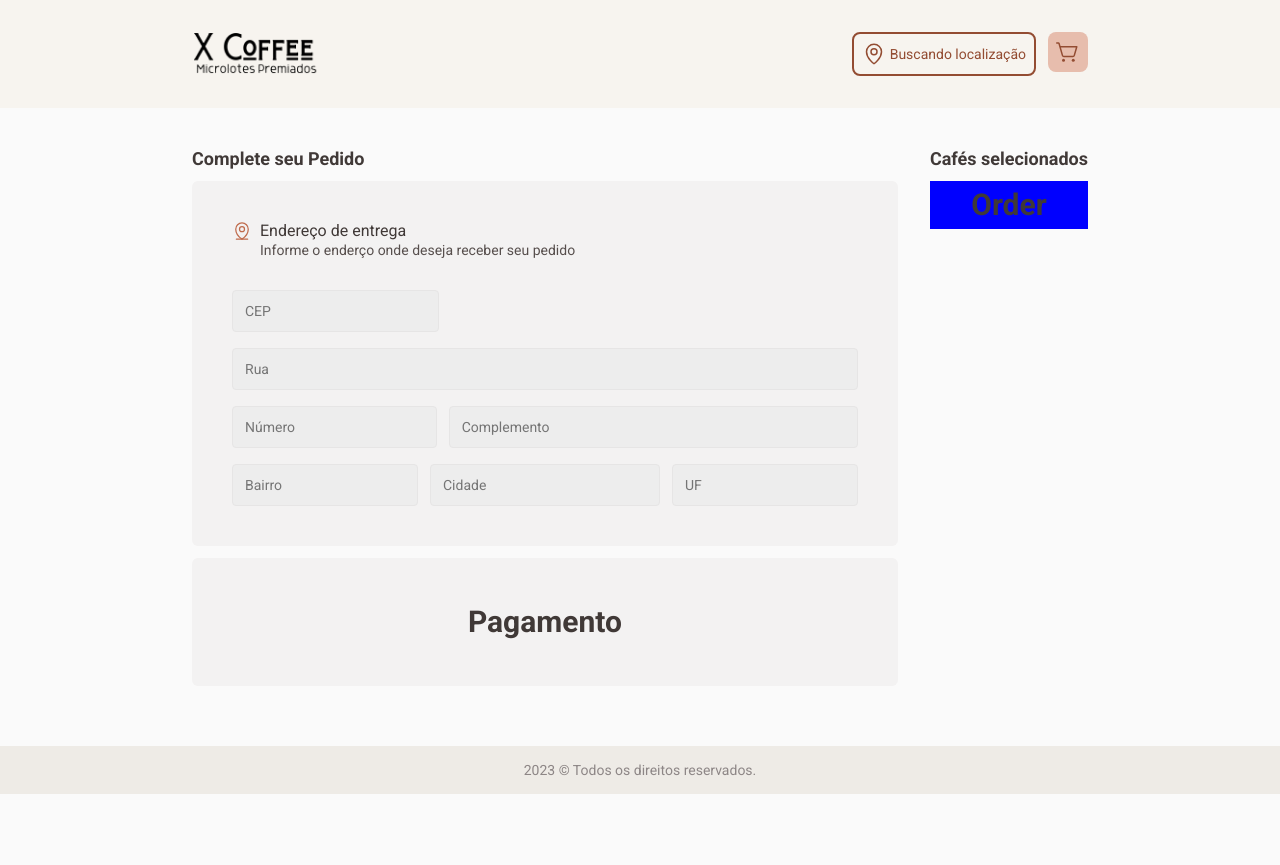
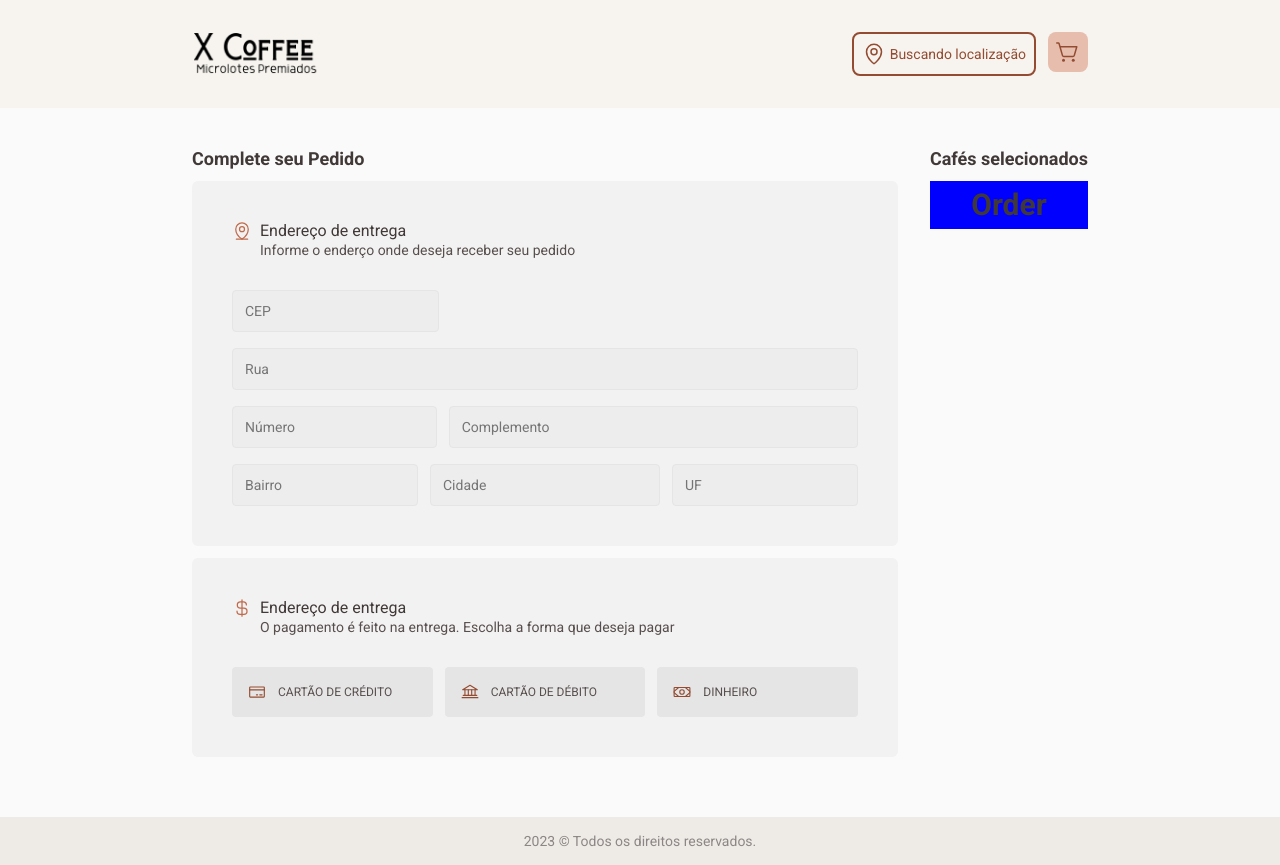
Before and after one commit to geovanarochamp/xcoffee-ecom, a React (Vite) app: page /checkout in a window 1280 px wide. Before the commit the page ends 800 px from the top, so only its background shows below. Built offline with nearby package versions, Linux system fonts and the light colour scheme; no server answers.

Commit message:
add payment component

```diff
--- a/src/pages/Checkout/DeliveryForm/style.ts
+++ b/src/pages/Checkout/DeliveryForm/style.ts
@@ -42,7 +42,7 @@ export const Form = styled.form`
 		background: ${(props) => props.theme['gray-300']};
 		border: 1px solid ${(props) => props.theme['gray-400']};
 		border-radius: 4px;
-		font-size: 14px;
+		font-size: 1.4rem;
 	}
 `
 
--- a/src/pages/Checkout/Payment/index.tsx
+++ b/src/pages/Checkout/Payment/index.tsx
@@ -1,9 +1,30 @@
-import { Container } from './style'
+import { Bank, CreditCard, CurrencyDollar, Money } from 'phosphor-react'
+import { ButtonWrapper, Container, Header, TitleWrapper } from './style'
 
 export function Payment() {
 	return (
 		<Container>
-			<h2>Pagamento</h2>
+			<Header>
+				<CurrencyDollar size={20} />
+				<TitleWrapper>
+					<h4>Endereço de entrega</h4>
+					<span>
+						O pagamento é feito na entrega. Escolha a forma que deseja pagar
+					</span>
+				</TitleWrapper>
+			</Header>
+
+			<ButtonWrapper>
+				<button>
+					<CreditCard size={18} /> CARTÃO DE CRÉDITO
+				</button>
+				<button>
+					<Bank size={18} /> CARTÃO DE DÉBITO
+				</button>
+				<button>
+					<Money size={18} /> DINHEIRO
+				</button>
+			</ButtonWrapper>
 		</Container>
 	)
 }
--- a/src/pages/Checkout/Payment/style.ts
+++ b/src/pages/Checkout/Payment/style.ts
@@ -6,3 +6,56 @@ export const Container = styled.div`
 	background: ${(props) => props.theme['gray-200']};
 	border-radius: 6px;
 `
+
+export const Header = styled.header`
+	display: flex;
+	gap: 0.8rem;
+
+	svg {
+		color: ${(props) => props.theme.primary};
+	}
+`
+
+export const TitleWrapper = styled.div`
+	display: flex;
+	flex-direction: column;
+	gap: 2px;
+
+	h4 {
+		font-size: 1.6rem;
+		color: ${(props) => props.theme['gray-800']};
+	}
+
+	span {
+		font-size: 1.4rem;
+		color: ${(props) => props.theme['gray-700']};
+	}
+`
+
+export const ButtonWrapper = styled.div`
+	margin-top: 3.2rem;
+	display: flex;
+	gap: 1.2rem;
+
+	button {
+		display: flex;
+		align-items: center;
+		gap: 1.2rem;
+		padding: 1.6rem;
+
+		background: ${(props) => props.theme['gray-400']};
+		border: none;
+		border-radius: 4px;
+
+		font-size: 1.2rem;
+		text-transform: uppercase;
+		color: ${(props) => props.theme['gray-700']};
+
+		cursor: pointer;
+		flex: 1;
+	}
+
+	svg {
+		color: ${(props) => props.theme['primary-dark']};
+	}
+`
--- a/src/styles/themes/default.ts
+++ b/src/styles/themes/default.ts
@@ -4,7 +4,7 @@ export const defaultTheme = {
 
 	'gray-100': '#FAFAFA',
 	'gray-200': '#F3F2F2',
-	'gray-300': '#EDEDED',
+	'gray-300': '#EEEDED',
 	'gray-400': '#E6E5E5',
 	'gray-500': '#D7D5D5',
 	'gray-600': '#8D8686',
```
